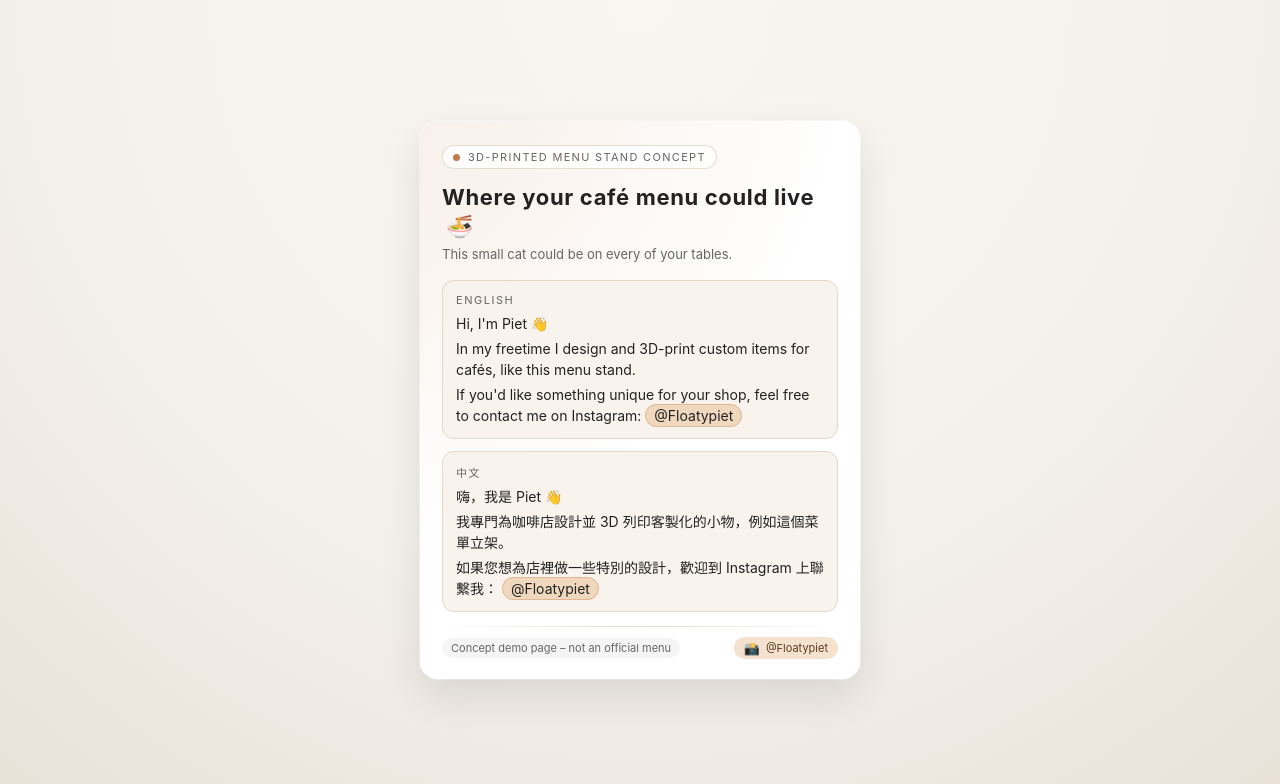
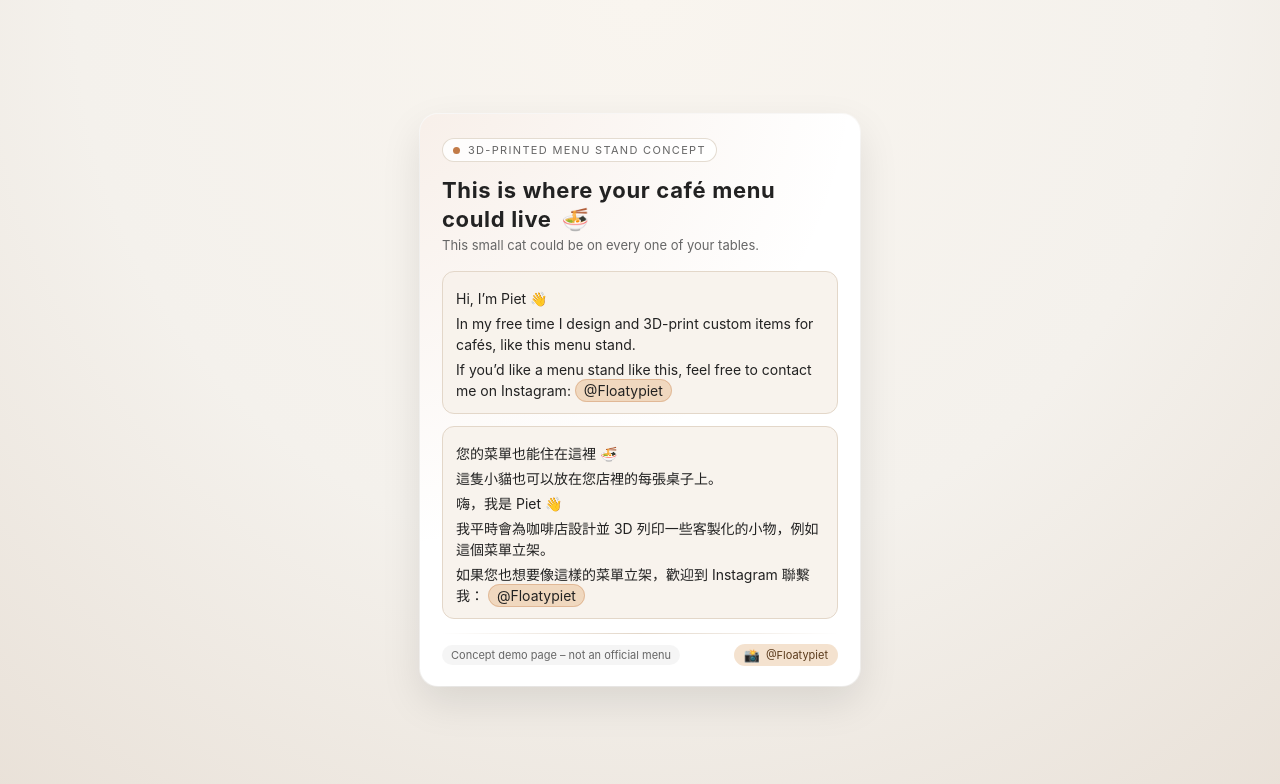
Before and after one commit to FloatyPiet/Menu, a plain HTML site: page index.html in a window 1280 px wide. Drawn offline with Linux system fonts and the light colour scheme.

Commit message:
Update index.html

```diff
--- a/index.html
+++ b/index.html
@@ -86,7 +86,7 @@
     h1 {
       font-size: 22px;
       line-height: 1.3;
-      margin-bottom: 6px;
+      margin-bottom: 4px;
       letter-spacing: 0.03em;
     }
 
@@ -129,6 +129,15 @@
       padding: 2px 8px;
       border: 1px solid rgba(194,123,72,0.35);
       white-space: nowrap;
+    }
+
+    .highlight a {
+      color: inherit;
+      text-decoration: none;
+    }
+
+    .highlight a:hover {
+      text-decoration: underline;
     }
 
     .divider {
@@ -186,35 +195,43 @@
       </div>
 
       <h1>
-        Where your café menu could live
+        This is where your café menu could live
         <span class="emoji">🍜</span>
       </h1>
 
       <p class="subtitle">
-        This small cat could be on every of your tables.
+        This small cat could be on every one of your tables.
       </p>
 
       <section class="block">
-        <div class="label">English</div>
-        <p class="text">Hi, I'm Piet 👋</p>
+        <p class="text">Hi, I’m Piet 👋</p>
         <p class="text">
-          In my freetime I design and 3D-print custom items for cafés, like this menu stand.
+          In my free time I design and 3D-print custom items for cafés, like this menu stand.
         </p>
         <p class="text">
-          If you'd like something unique for your shop, feel free to contact me on Instagram:
-          <span class="highlight">@Floatypiet</span>
+          If you’d like a menu stand like this, feel free to contact me on Instagram:
+          <span class="highlight">
+            <a href="https://www.instagram.com/floatypiet?igsh=aG43c3IzbjMzbzFo" target="_blank" rel="noopener noreferrer">
+              @Floatypiet
+            </a>
+          </span>
         </p>
       </section>
 
       <section class="block">
-        <div class="label">中文</div>
+        <p class="text">您的菜單也能住在這裡 🍜</p>
+        <p class="text">這隻小貓也可以放在您店裡的每張桌子上。</p>
         <p class="text">嗨，我是 Piet 👋</p>
         <p class="text">
-          我專門為咖啡店設計並 3D 列印客製化的小物，例如這個菜單立架。
+          我平時會為咖啡店設計並 3D 列印一些客製化的小物，例如這個菜單立架。
         </p>
         <p class="text">
-          如果您想為店裡做一些特別的設計，歡迎到 Instagram 上聯繫我：
-          <span class="highlight">@Floatypiet</span>
+          如果您也想要像這樣的菜單立架，歡迎到 Instagram 聯繫我：
+          <span class="highlight">
+            <a href="https://www.instagram.com/floatypiet?igsh=aG43c3IzbjMzbzFo" target="_blank" rel="noopener noreferrer">
+              @Floatypiet
+            </a>
+          </span>
         </p>
       </section>
 
```
